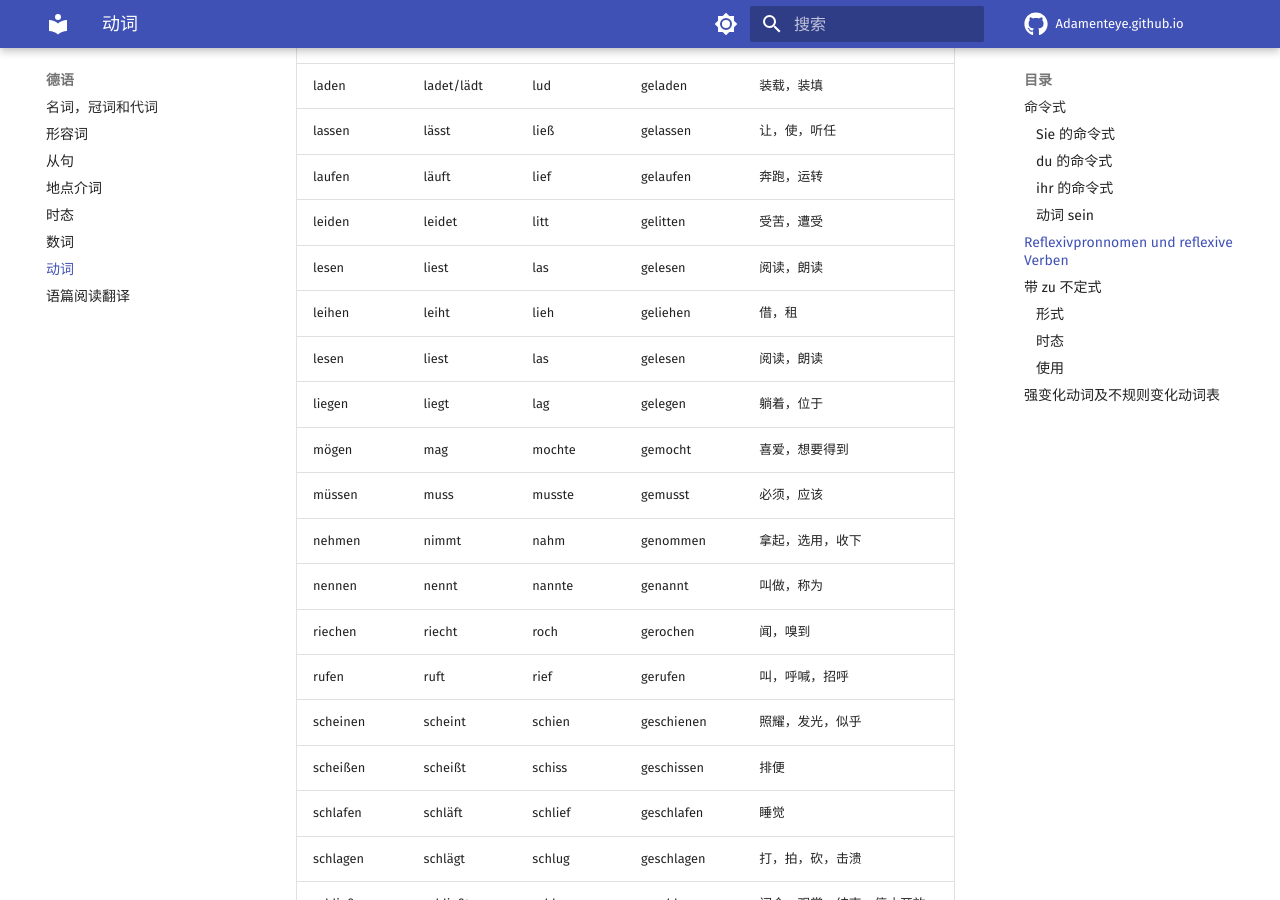
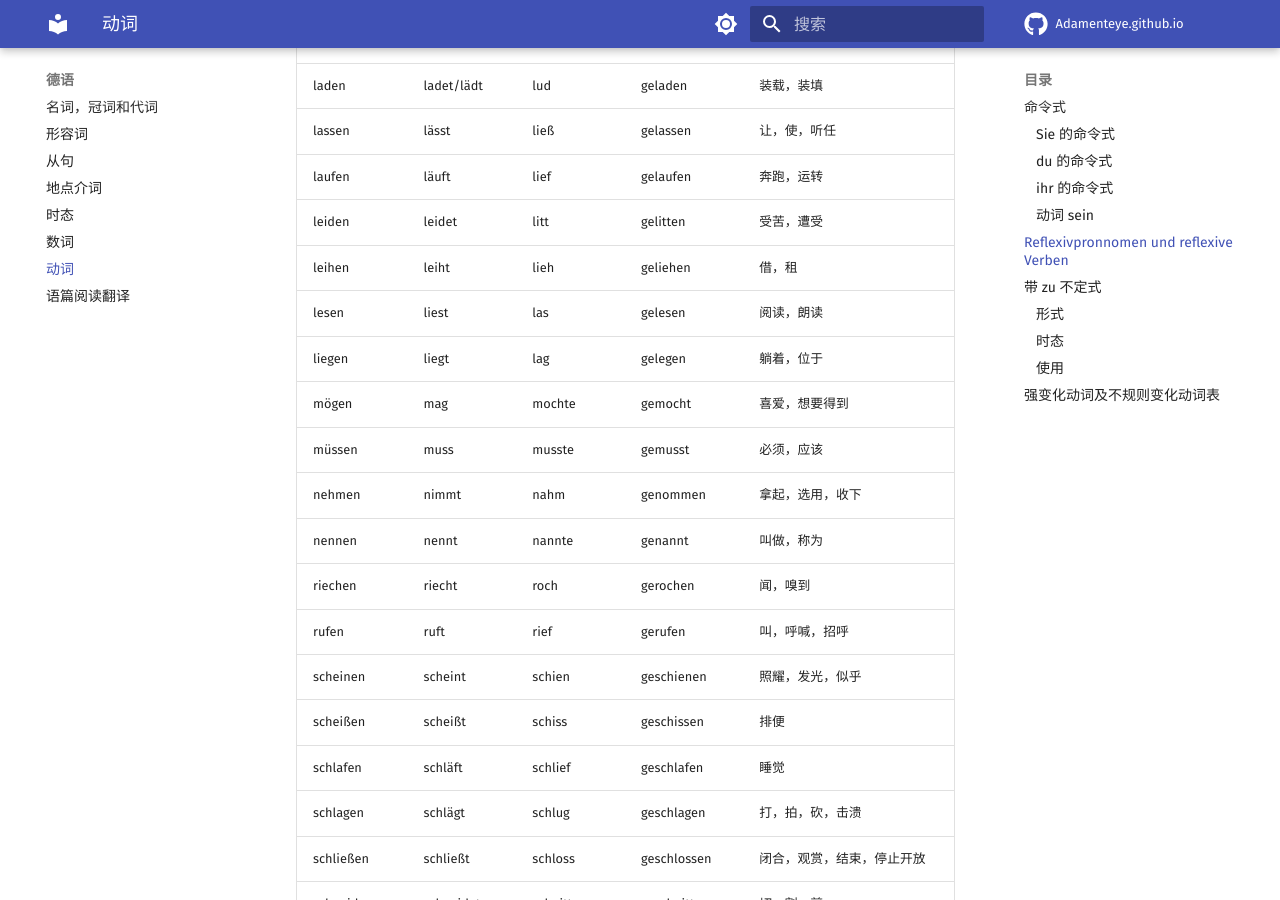
Before and after one commit to adamanteye/adamanteye.github.io, an MkDocs documentation site: the page built from docs/deutsch/verben.md, in a window 1280 px wide and 900 px high, scrolled down 5996 px. Built offline with MkDocs 1.6.1 and Material for MkDocs 9.7.7, drawn with Linux system fonts in a browser that asks for light colours; comment, search, counter and statistics services are not loaded.

Commit message:
Fix: 删除重复

```diff
--- a/docs/deutsch/verben.md
+++ b/docs/deutsch/verben.md
@@ -213,7 +213,6 @@
 | lassen       | lässt        | ließ         | gelassen     | 让，使，听任                 |
 | laufen       | läuft        | lief         | gelaufen     | 奔跑，运转                   |
 | leiden       | leidet       | litt         | gelitten     | 受苦，遭受                   |
-| lesen        | liest        | las          | gelesen      | 阅读，朗读                   |
 | leihen       | leiht        | lieh         | geliehen     | 借，租                       |
 | lesen        | liest        | las          | gelesen      | 阅读，朗读                   |
 | liegen       | liegt        | lag          | gelegen      | 躺着，位于                   |
```
